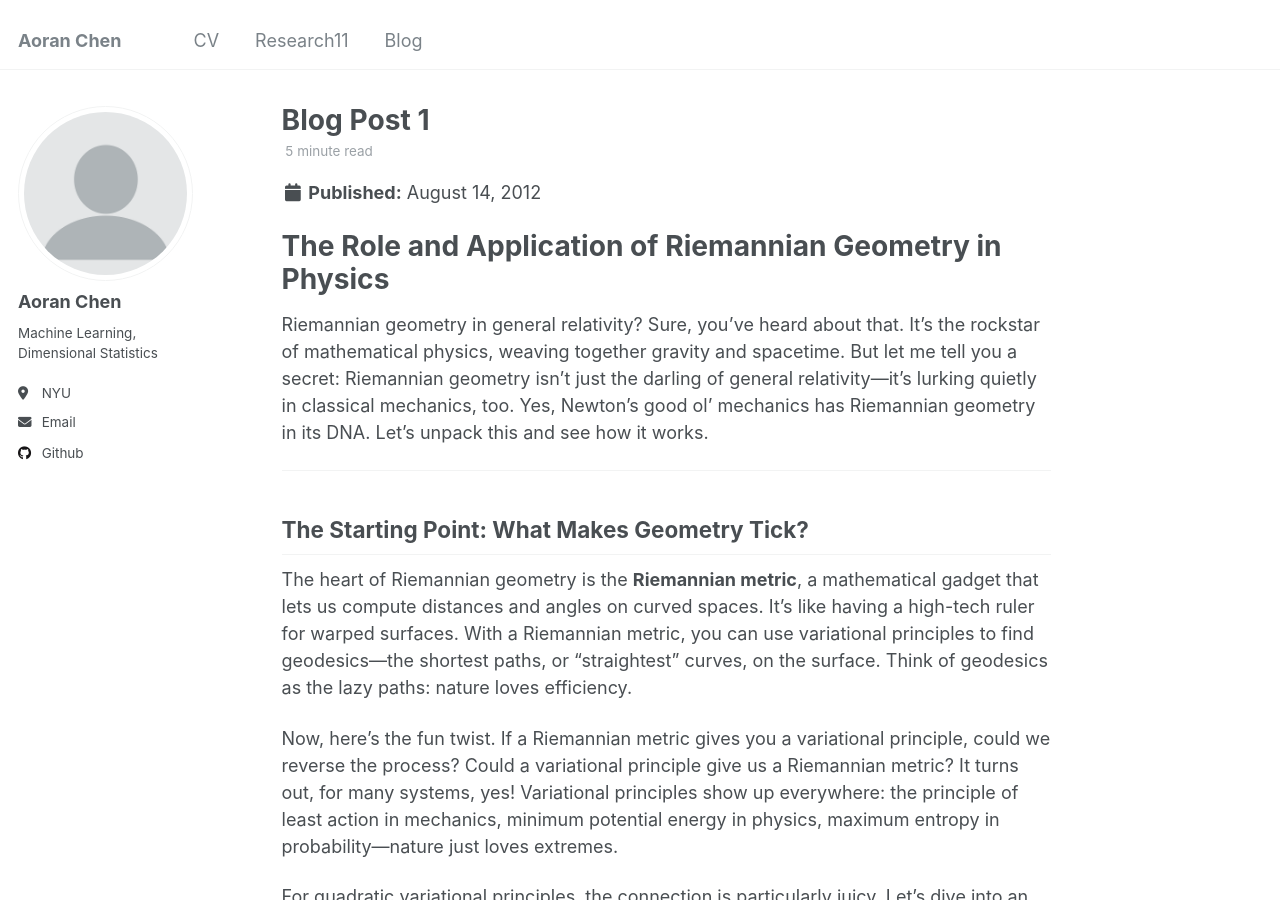
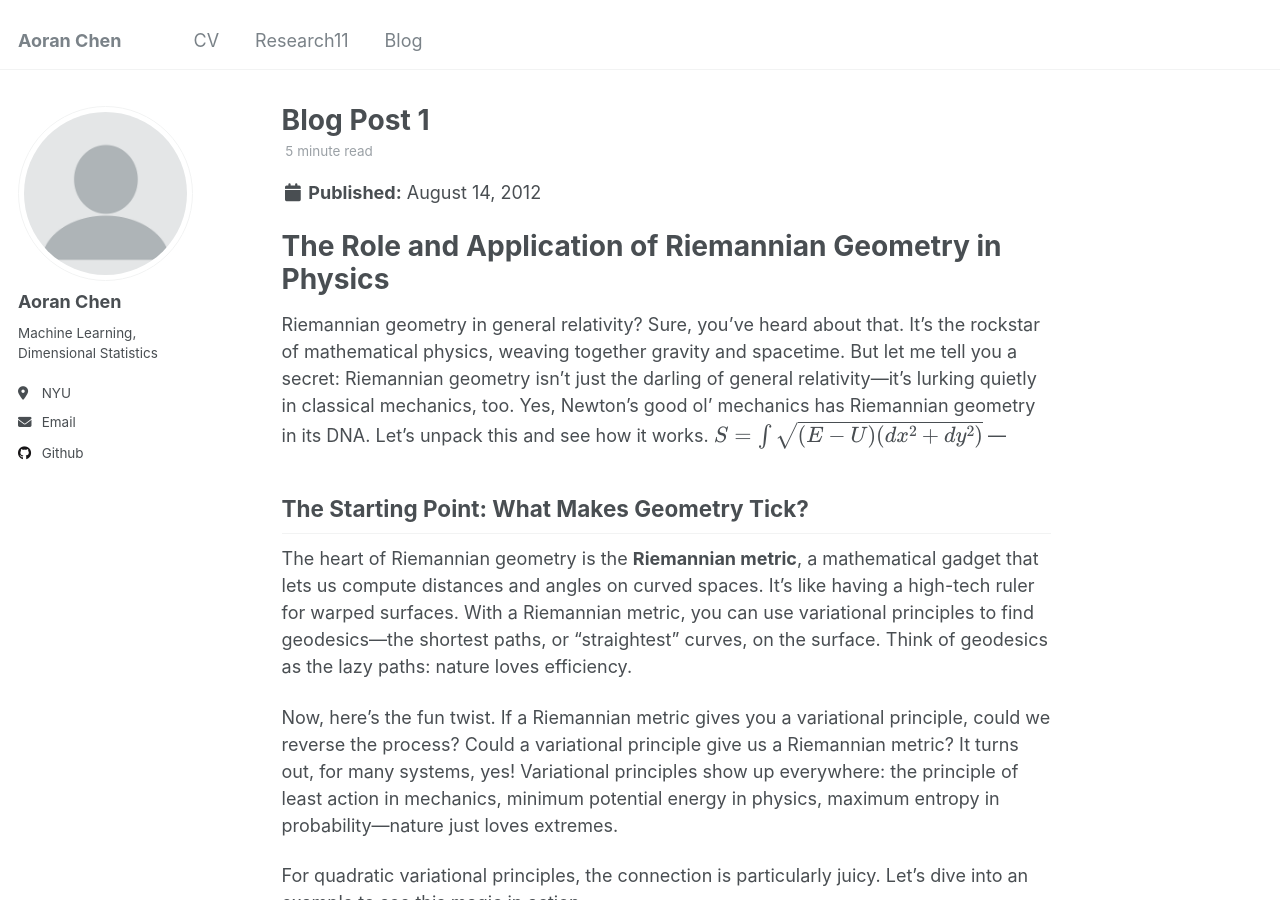
Before and after one commit to samohtaerg/samohtaerg.github.io, a Jekyll site: the page built from _posts/2012-08-14-blog-post-1.md, in a window 1280 px wide and 900 px high. Built offline with Jekyll 4.4.1, drawn with Linux system fonts in a browser that asks for light colours.

Commit message:
Update 2012-08-14-blog-post-1.md

```diff
--- a/_posts/2012-08-14-blog-post-1.md
+++ b/_posts/2012-08-14-blog-post-1.md
@@ -1,7 +1,9 @@
 # The Role and Application of Riemannian Geometry in Physics
 
 Riemannian geometry in general relativity? Sure, you've heard about that. It's the rockstar of mathematical physics, weaving together gravity and spacetime. But let me tell you a secret: Riemannian geometry isn't just the darling of general relativity—it’s lurking quietly in classical mechanics, too. Yes, Newton’s good ol’ mechanics has Riemannian geometry in its DNA. Let’s unpack this and see how it works.
-
+$$
+S = \int \sqrt{(E - U)(dx^2 + dy^2)}
+$$
 ---
 
 ## The Starting Point: What Makes Geometry Tick?
```
